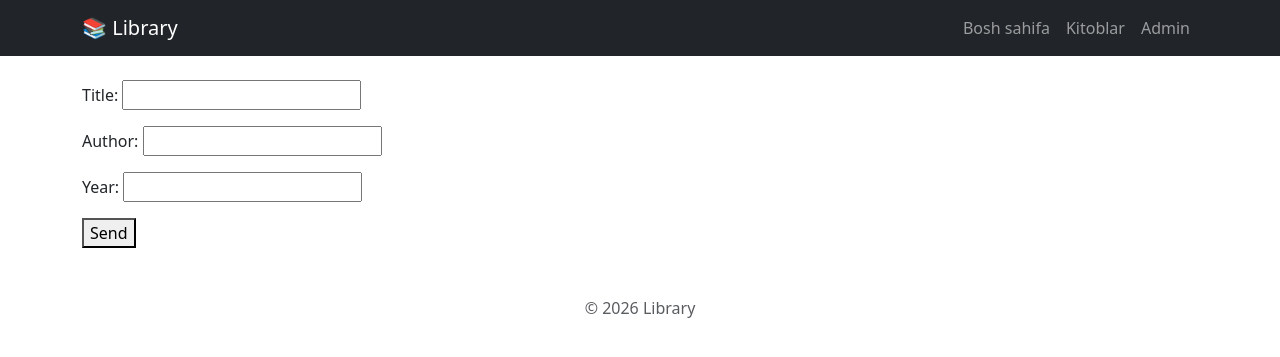
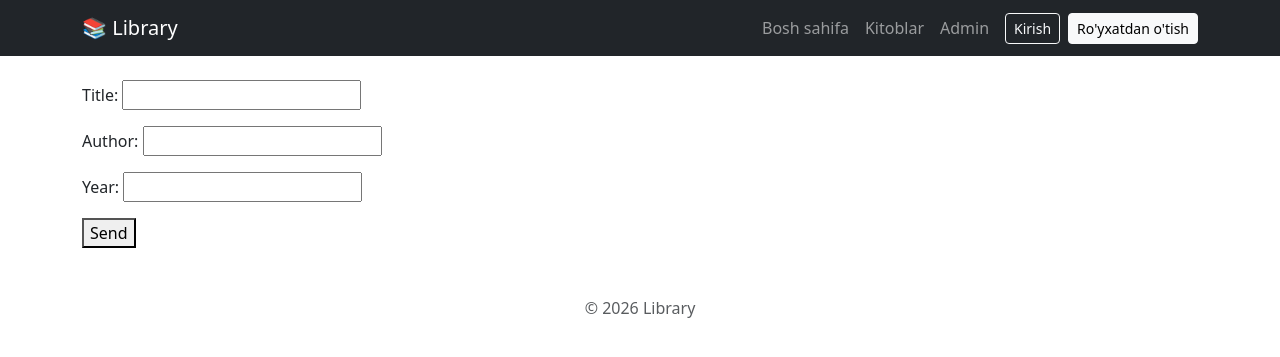
Before and after one commit to abiya-abiya/library, a Django app: page /book/book_create/ in a window 1280 px wide. Shown: the top 357 px of the page. Run offline with Django 5.2, Linux system fonts and the light colour scheme.

Commit message:
o'ninchi normativ

```diff
--- a/books/urls.py
+++ b/books/urls.py
@@ -7,4 +7,5 @@ urlpatterns = [
     path('book/book_create/', views.book_create, name='book_create'),
     path('book/book_update/<int:pk>/', views.book_update, name='book_update'),
     path('book/book_delete/<int:pk>/', views.book_delete, name='book_delete'),
+    path('register/', views.register_user, name='register'),
 ]
--- a/books/views.py
+++ b/books/views.py
@@ -1,3 +1,4 @@
+from django.contrib.auth.forms import UserCreationForm
 from django.shortcuts import render, get_object_or_404, redirect
 
 from books.forms import BookForm
@@ -84,3 +85,15 @@ def book_delete(request, pk):
         'book': book
     }
     return render(request, "book/book_delete.html", context)
+
+
+
+def register_user(request):
+    if request.method == "POST":
+        form = UserCreationForm(request.POST)
+        if form.is_valid():
+            form.save()
+            return redirect('index')
+    else:
+        form = UserCreationForm()
+    return render(request, "accounts/register.html", {"form": form})
--- a/templates/base.html
+++ b/templates/base.html
@@ -18,7 +18,7 @@
             </button>
 
             <div class="collapse navbar-collapse" id="navbarNav">
-                <ul class="navbar-nav ms-auto">
+                <ul class="navbar-nav ms-auto align-items-lg-center">
                     <li class="nav-item">
                         <a class="nav-link" href="/">Bosh sahifa</a>
                     </li>
@@ -28,6 +28,25 @@
                     <li class="nav-item">
                         <a class="nav-link" href="/admin/">Admin</a>
                     </li>
+
+                    {% if user.is_authenticated %}
+                    <li class="nav-item">
+                        <span class="nav-link">👤 {{ user.username }}</span>
+                    </li>
+                    <li class="nav-item">
+                        <form method="post" action="{% url 'logout' %}" class="d-inline">
+                            {% csrf_token %}
+                            <button type="submit" class="btn btn-outline-light btn-sm ms-lg-2">Chiqish</button>
+                        </form>
+                    </li>
+                    {% else %}
+                    <li class="nav-item">
+                        <a class="btn btn-outline-light btn-sm ms-lg-2" href="#">Kirish</a>
+                    </li>
+                    <li class="nav-item">
+                        <a class="btn btn-light btn-sm ms-lg-2 mt-2 mt-lg-0" href="{% url 'register' %}">Ro'yxatdan o'tish</a>
+                    </li>
+                    {% endif %}
                 </ul>
             </div>
         </div>
```
Also changed, not shown: templates/accounts/register.html (added, +12 -0 lines).
